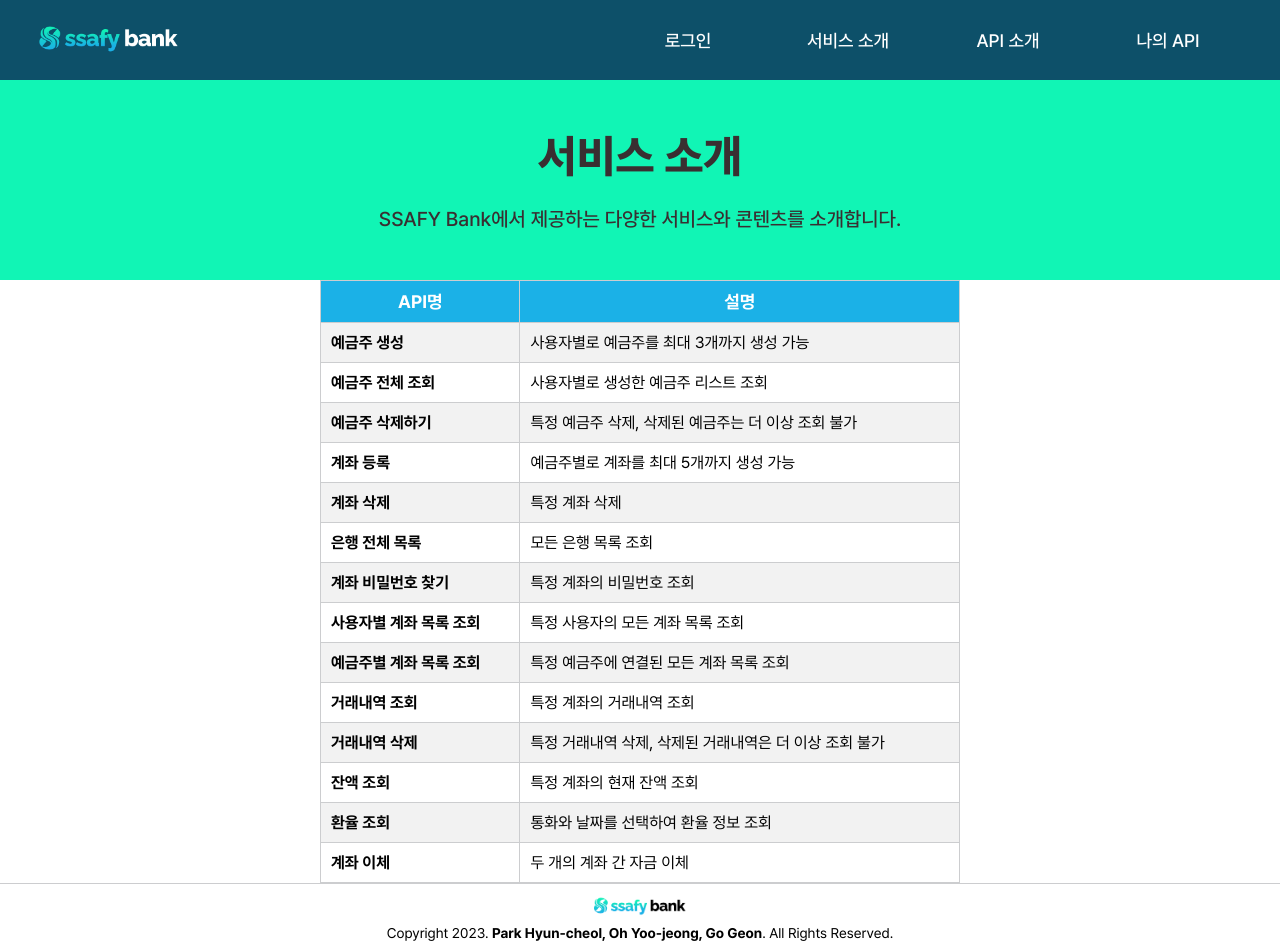
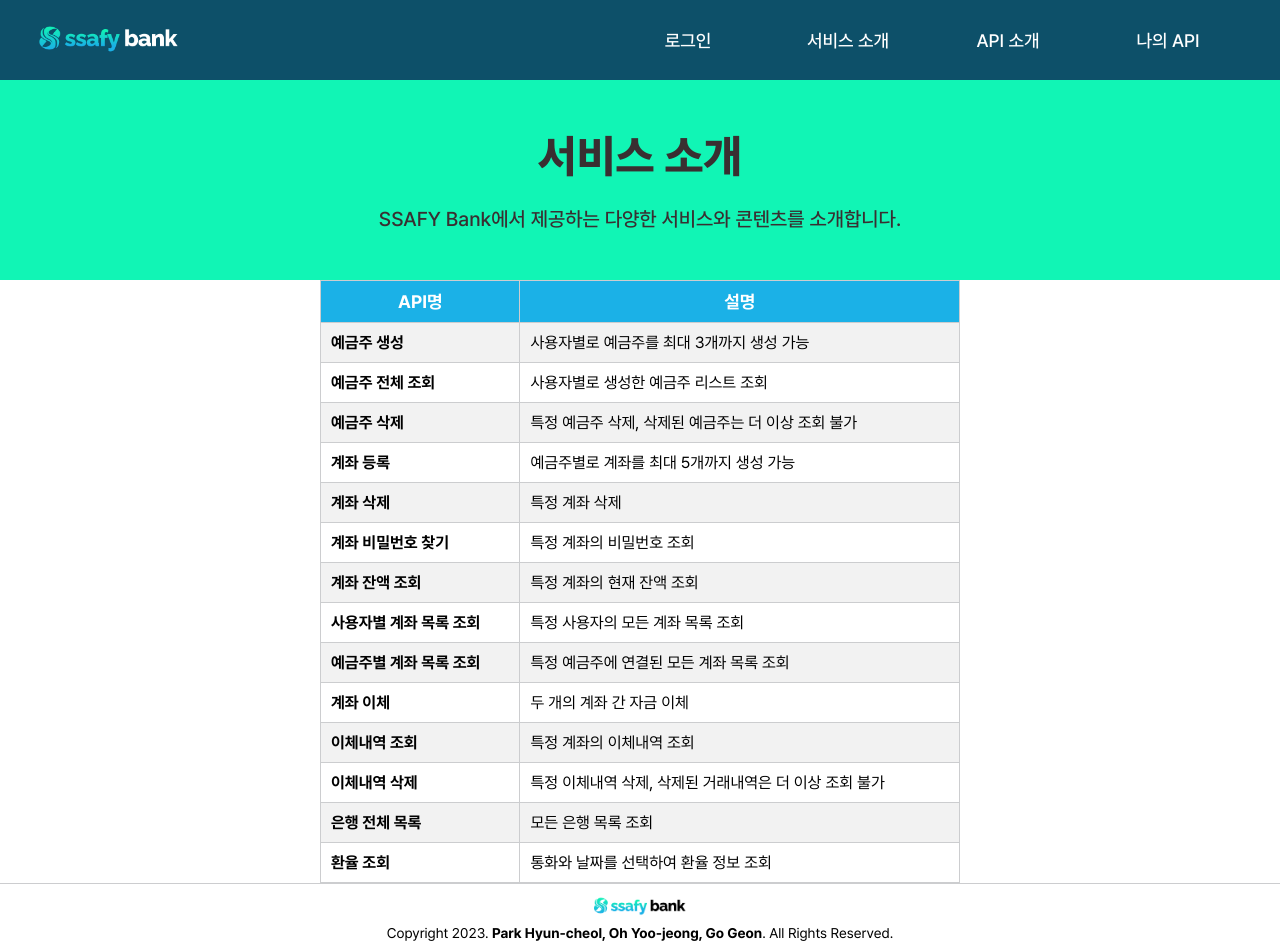
Before and after one commit to SSAFYBANK/SSAFY-Bank-React, a React (Vite) app: page / in a window 1280 px wide. Shown: the top 952 px of the page. Built offline with nearby package versions, Linux system fonts and the light colour scheme; no server answers.

Commit message:
:bug: fix(Home) API 리스트 내용 변경

```diff
--- a/src/pages/home/Home.tsx
+++ b/src/pages/home/Home.tsx
@@ -15,18 +15,18 @@ const serviceList: TableProps = {
     contents: [
         ["예금주 생성", "사용자별로 예금주를 최대 3개까지 생성 가능"],
         ["예금주 전체 조회", "사용자별로 생성한 예금주 리스트 조회"],
-        ["예금주 삭제하기", "특정 예금주 삭제, 삭제된 예금주는 더 이상 조회 불가"],
+        ["예금주 삭제", "특정 예금주 삭제, 삭제된 예금주는 더 이상 조회 불가"],
         ["계좌 등록", "예금주별로 계좌를 최대 5개까지 생성 가능"],
         ["계좌 삭제", "특정 계좌 삭제"],
-        ["은행 전체 목록", "모든 은행 목록 조회"],
         ["계좌 비밀번호 찾기", "특정 계좌의 비밀번호 조회"],
+        ["계좌 잔액 조회", "특정 계좌의 현재 잔액 조회"],
         ["사용자별 계좌 목록 조회", "특정 사용자의 모든 계좌 목록 조회"],
         ["예금주별 계좌 목록 조회", "특정 예금주에 연결된 모든 계좌 목록 조회"],
-        ["거래내역 조회", "특정 계좌의 거래내역 조회"],
-        ["거래내역 삭제", "특정 거래내역 삭제, 삭제된 거래내역은 더 이상 조회 불가"],
-        ["잔액 조회", "특정 계좌의 현재 잔액 조회"],
+        ["계좌 이체", "두 개의 계좌 간 자금 이체"],
+        ["이체내역 조회", "특정 계좌의 이체내역 조회"],
+        ["이체내역 삭제", "특정 이체내역 삭제, 삭제된 거래내역은 더 이상 조회 불가"],
+        ["은행 전체 목록", "모든 은행 목록 조회"],
         ["환율 조회", "통화와 날짜를 선택하여 환율 정보 조회"],
-        ["계좌 이체", "두 개의 계좌 간 자금 이체"],
     ],
 };
 
```
